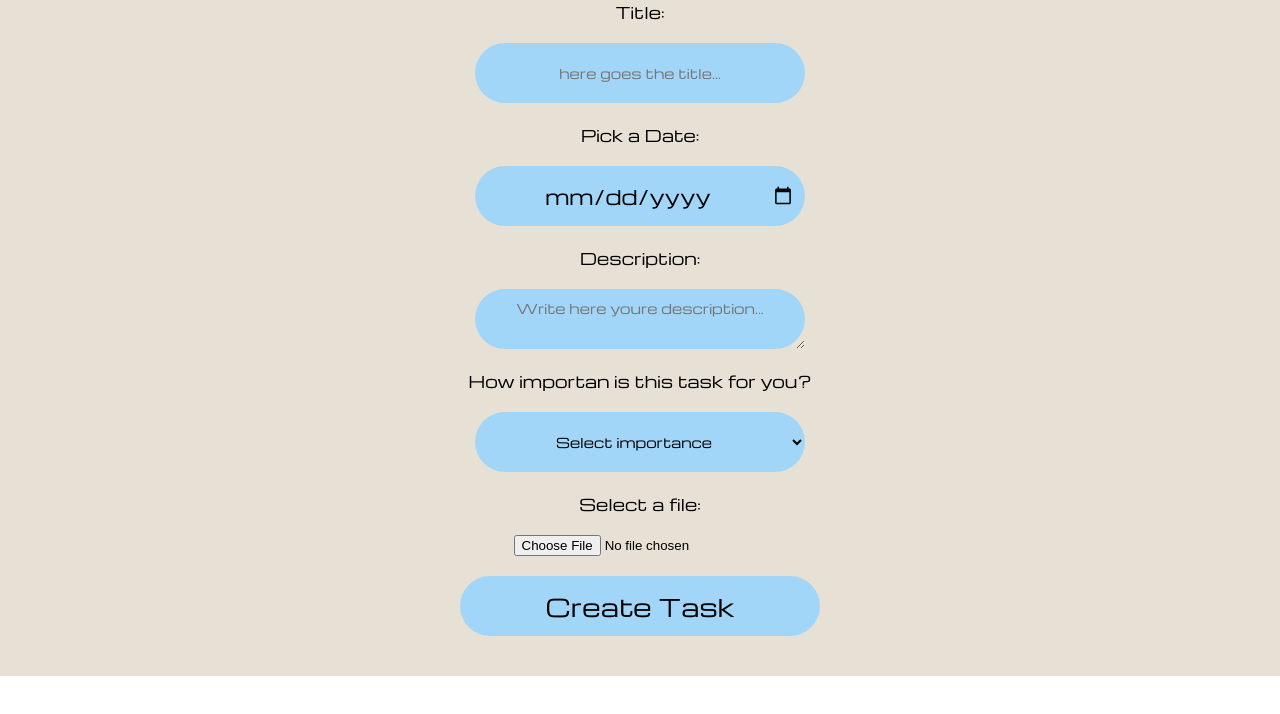
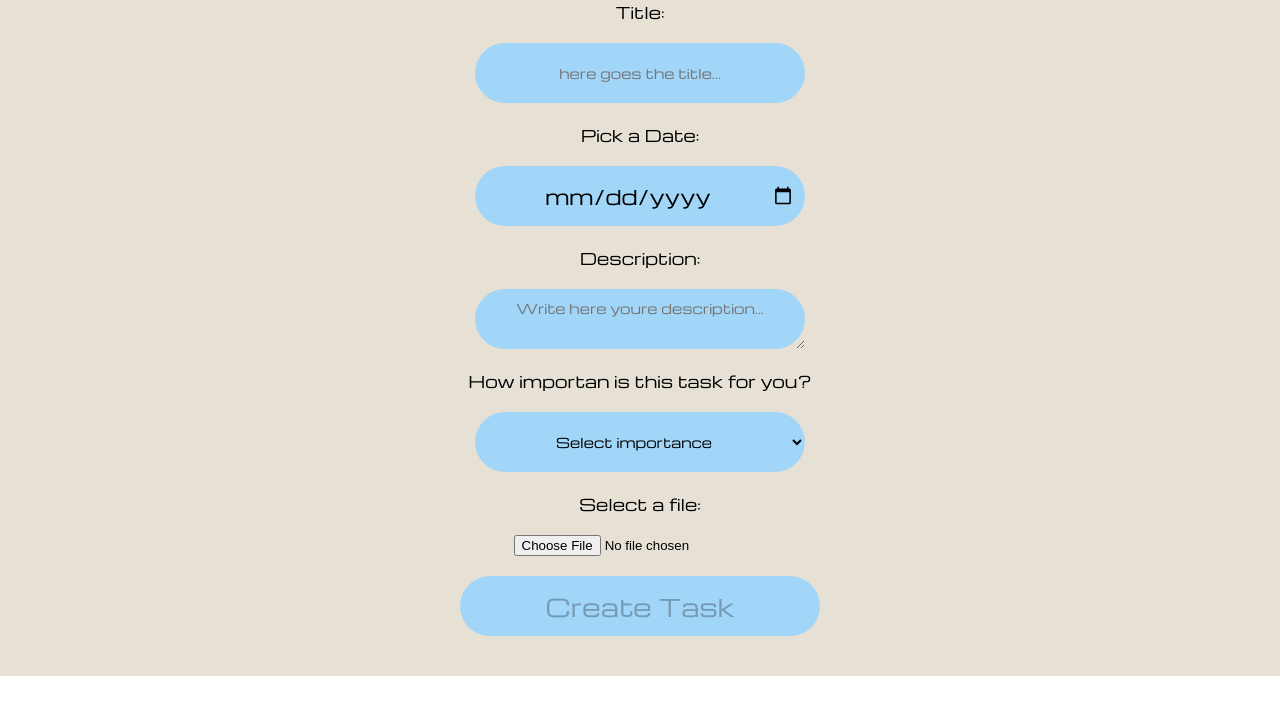
Before and after one commit to Gax1/procastinapp-front, a React (Create React App) app: page / in a window 1280 px wide. Shown: the top 714 px of the page. Built offline with nearby package versions, Linux system fonts and the light colour scheme; no server answers.

Commit message:
Added test for taskForm

```diff
--- a/src/components/TaskForm/TaskForm.tsx
+++ b/src/components/TaskForm/TaskForm.tsx
@@ -64,8 +64,14 @@ const TaskForm = ({ buttonText }: TaskFormProps): JSX.Element => {
     await createTask(formData, token, id);
   };
 
+  const isDisabled =
+    newTask.title === "" ||
+    newTask.description === "" ||
+    newTask.img === "" ||
+    newTask.importance === "";
+
   return (
-    <TaskFormStyled onSubmit={onSubmit}>
+    <TaskFormStyled onSubmit={onSubmit} data-testid="taskForm">
       <label htmlFor="title">Title:</label>
       <input
         type="text"
@@ -106,8 +112,9 @@ const TaskForm = ({ buttonText }: TaskFormProps): JSX.Element => {
         className="task-input__select-image"
         id="img"
         onChange={handleChangeFile}
+        data-testid="img"
       />
-      <Button buttonText={buttonText} disabled={false} />
+      <Button buttonText={buttonText} disabled={isDisabled} />
     </TaskFormStyled>
   );
 };
```
Also changed, not shown: 1 other file (tests, documents, lock files or other folders).
